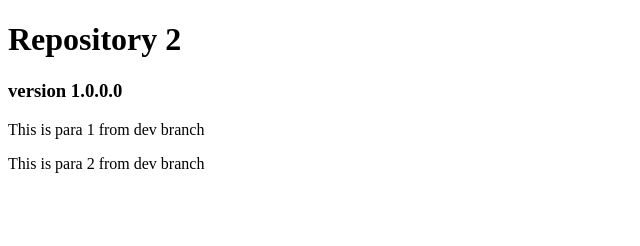
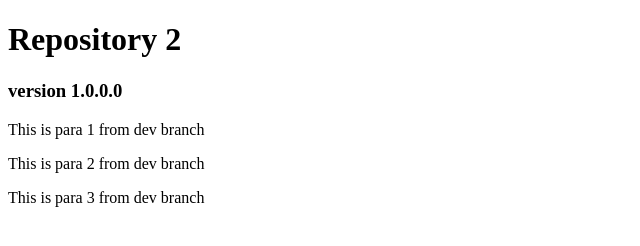
Before and after one commit to jaisriramjavadeveloper/repo2, a plain HTML site: page index.html in a window 1280 px wide. Shown: the whole page, without its empty margins (0-640 px from the left). Drawn offline with Linux system fonts and the light colour scheme.

Commit message:
dev branch 2nd commit

```diff
--- a/index.html
+++ b/index.html
@@ -15,6 +15,9 @@
     <p>
         This is para 2 from dev branch
     </p>
+    <p>
+        This is para 3 from dev branch
+    </p>
 
 </body>
 </html>
```
